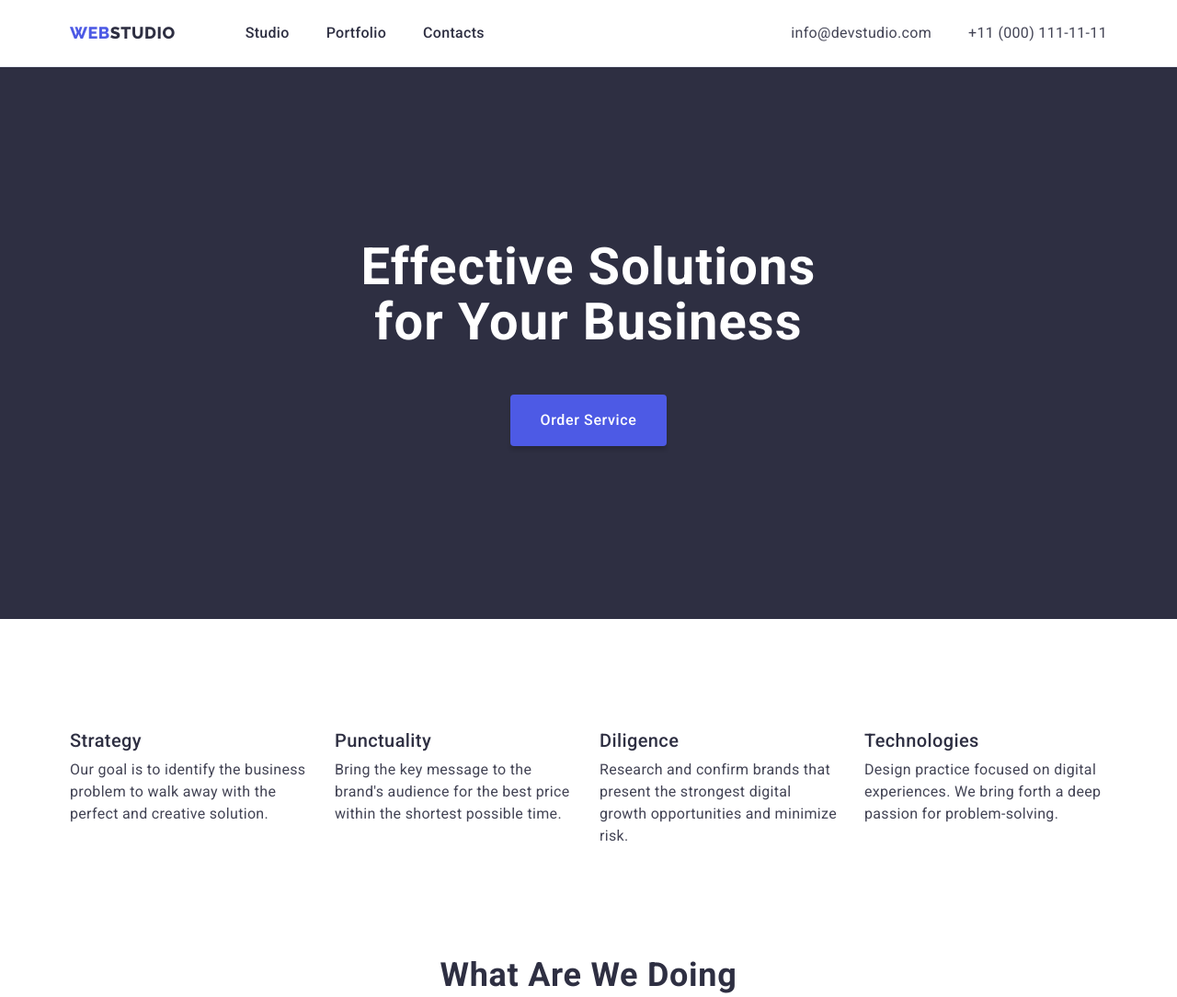
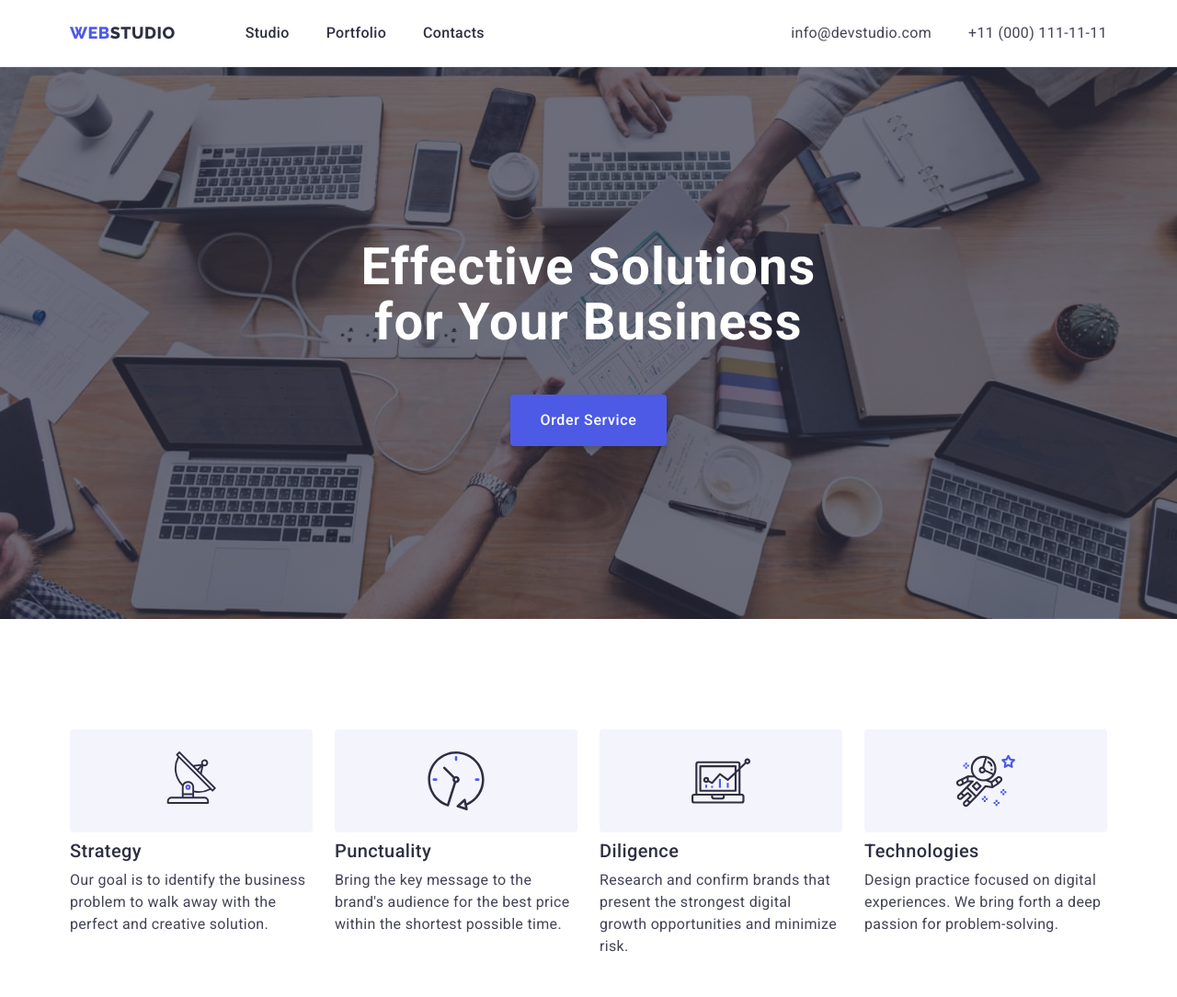
Before and after one commit to lana-lvn/goit-markup-hw-04, a plain HTML site: page index.html in a window 1280 px wide. Shown: the top 1084 px of the page at 92% size. Drawn offline with nearby package versions, Linux system fonts and the light colour scheme.

Commit message:
Hero and Features updated

```diff
--- a/css/styles.css
+++ b/css/styles.css
@@ -196,7 +196,19 @@ img {
 /* Hero Section */
 
 .hero-section {
+  max-width: 1440px;
+  margin-left: auto;
+  margin-right: auto;
   background-color: var(--color-navy-blue);
+  background-image: linear-gradient(
+      rgba(46, 47, 66, 0.7),
+      rgba(46, 47, 66, 0.7)
+    ),
+    url(../images/people-office.jpg);
+  background-repeat: no-repeat;
+  background-position: center;
+  background-size: cover;
+
   padding-top: 188px;
   padding-bottom: 188px;
 }
@@ -272,6 +284,17 @@ img {
 
 .features-item {
   flex-basis: calc((100% - 3 * 24px) / 4);
+}
+
+.features-icon {
+  display: flex;
+  align-items: center;
+  justify-content: center;
+  width: 264px;
+  height: 112px;
+  border-radius: 4px;
+  background-color: var(--color-cloud);
+  margin-bottom: 8px;
 }
 
 /* Section 2 - What are we doing */
--- a/index.html
+++ b/index.html
@@ -85,6 +85,11 @@
           <h2 hidden class="section-title">Benefits</h2>
           <ul class="features list">
             <li class="features-item">
+              <div class="features-icon">
+                <svg class="antenna" width="64" height="64">
+                  <use href="./images/icons.svg#icon-antenna"></use>
+                </svg>
+              </div>
               <h3 class="li-title">Strategy</h3>
               <p class="body-text">
                 Our goal is to identify the business problem to walk away with
@@ -92,6 +97,11 @@
               </p>
             </li>
             <li class="features-item">
+              <div class="features-icon">
+                <svg class="antenna" width="64" height="64">
+                  <use href="./images/icons.svg#icon-clock"></use>
+                </svg>
+              </div>
               <h3 class="li-title">Punctuality</h3>
               <p class="body-text">
                 Bring the key message to the brand's audience for the best price
@@ -99,6 +109,11 @@
               </p>
             </li>
             <li class="features-item">
+              <div class="features-icon">
+                <svg class="antenna" width="64" height="64">
+                  <use href="./images/icons.svg#icon-diagram"></use>
+                </svg>
+              </div>
               <h3 class="li-title">Diligence</h3>
               <p class="body-text">
                 Research and confirm brands that present the strongest digital
@@ -106,6 +121,11 @@
               </p>
             </li>
             <li class="features-item">
+              <div class="features-icon">
+                <svg class="antenna" width="64" height="64">
+                  <use href="./images/icons.svg#icon-astronaut"></use>
+                </svg>
+              </div>
               <h3 class="li-title">Technologies</h3>
               <p class="body-text">
                 Design practice focused on digital experiences. We bring forth a
```
Also changed, not shown: images/icons.svg (added), images/people-office.jpg (added), 2 other files.
